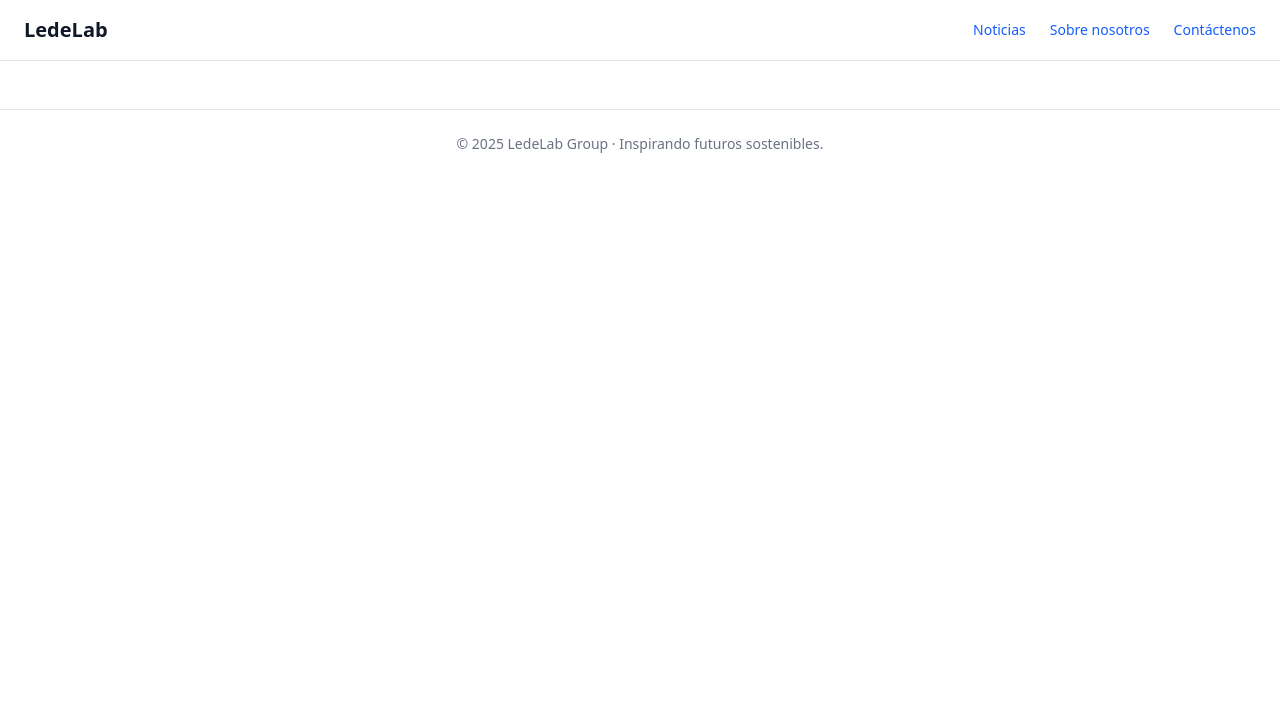
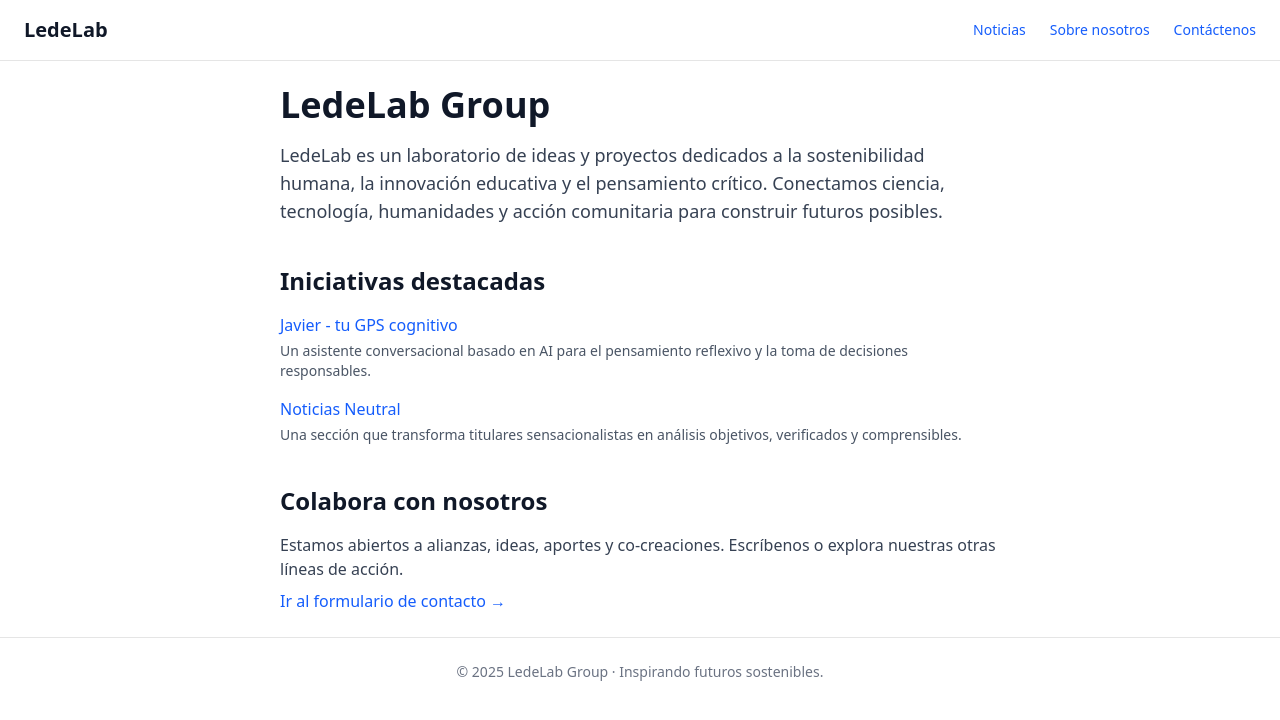
Before and after one commit to ledelab2030/javier-web, a Next.js app: page /ledelab in a window 1280 px wide. Shown: the top 720 px of the page. Built offline with nearby package versions, Linux system fonts and the light colour scheme.

Commit message:
Fix double layout issue on /ledelab page

```diff
--- a/src/app/ledelab/page.tsx
+++ b/src/app/ledelab/page.tsx
@@ -1,10 +1,8 @@
-import React from "react";
 import Link from "next/link";
-import Layout from "@/components/layout";
 
 export default function LedeLabHomePage() {
   return (
-    <Layout>
+    <>
       <section>
         <h1 className="text-4xl font-bold mb-4">LedeLab Group</h1>
         <p className="text-lg text-gray-700">
@@ -13,7 +11,7 @@ export default function LedeLabHomePage() {
         </p>
       </section>
 
-      <section>
+      <section className="mt-8">
         <h2 className="text-2xl font-semibold mb-4">Iniciativas destacadas</h2>
         <ul className="space-y-4">
           <li>
@@ -35,15 +33,18 @@ export default function LedeLabHomePage() {
         </ul>
       </section>
 
-      <section>
+      <section className="mt-8">
         <h2 className="text-2xl font-semibold mb-4">Colabora con nosotros</h2>
         <p className="text-gray-700">
           Estamos abiertos a alianzas, ideas, aportes y co-creaciones. Escríbenos o explora nuestras otras líneas de acción.
         </p>
-        <Link href="/ledelab/contacto" className="text-blue-600 hover:underline mt-2 inline-block">
+        <Link
+          href="/ledelab/contacto"
+          className="text-blue-600 hover:underline mt-2 inline-block"
+        >
           Ir al formulario de contacto →
         </Link>
       </section>
-    </Layout>
+    </>
   );
 }
```
Also changed, not shown: 1 other file (tests, documents, lock files or other folders).
